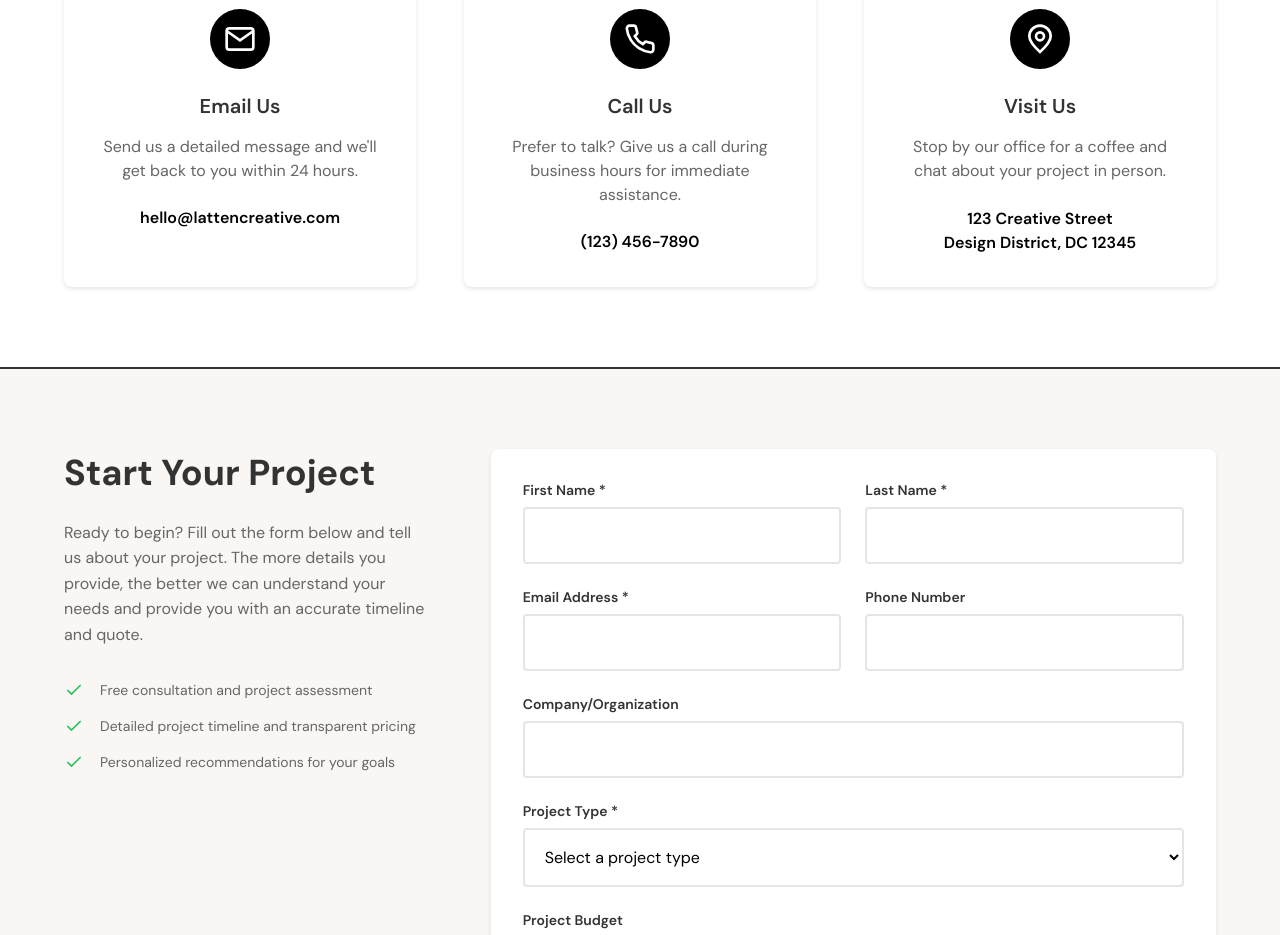
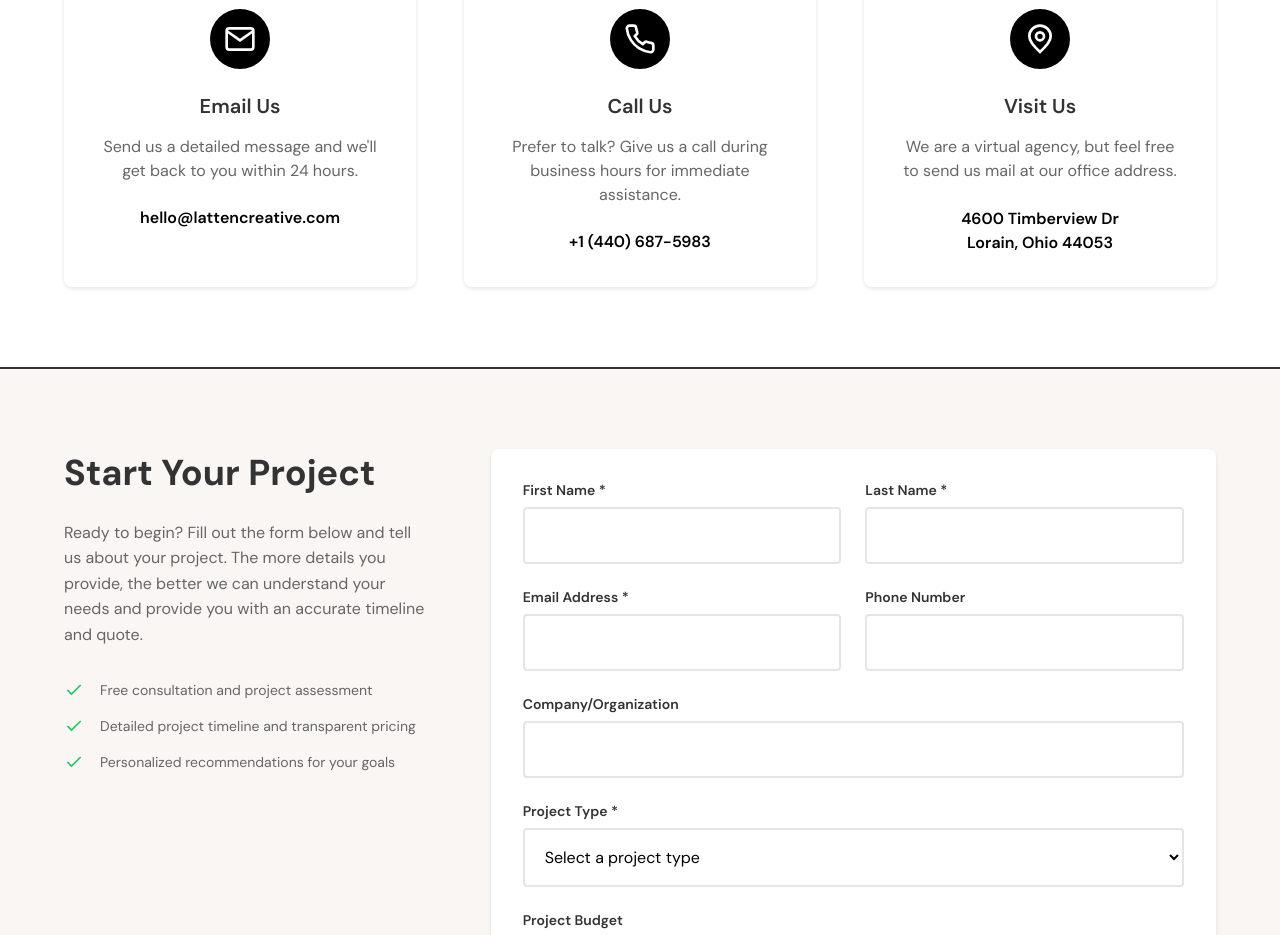
Before and after one commit to jamesl1500/lattencreative.com-3.0, a Next.js app in the folder website/: page /contact-us in a window 1280 px wide. Shown: the part 820-1755 px from the top of the page. Built offline with nearby package versions, Linux system fonts and the light colour scheme; a web font is replaced by a local one.

Commit message:
Static changes

```diff
--- /dev/null
+++ b/website/src/app/api/contact-us/route.ts
@@ -0,0 +1,51 @@
+import { NextRequest, NextResponse } from "next/server";
+
+export async function POST(request: NextRequest) {
+    try {
+    const data = await request.json();
+
+    // Here you can use services like:
+    // - Nodemailer with SMTP
+    // - SendGrid
+    // - Resend
+    // - Mailgun
+
+    // Example with fetch to a service like Resend:
+    const response = await fetch('https://api.resend.com/emails', {
+        method: 'POST',
+        headers: {
+        'Authorization': `Bearer ${process.env.RESEND_API_KEY}`,
+        'Content-Type': 'application/json',
+        },
+        body: JSON.stringify({
+        from: 'contact@lattencreative.com',
+        to: 'hello@lattencreative.com',
+        subject: `New Contact Form Submission - ${data.projectType}`,
+        html: `
+            <h2>New Contact Form Submission</h2>
+            <p><strong>Name:</strong> ${data.firstName} ${data.lastName}</p>
+            <p><strong>Email:</strong> ${data.email}</p>
+            <p><strong>Phone:</strong> ${data.phone}</p>
+            <p><strong>Company:</strong> ${data.company}</p>
+            <p><strong>Project Type:</strong> ${data.projectType}</p>
+            <p><strong>Budget:</strong> ${data.budget}</p>
+            <p><strong>Timeline:</strong> ${data.timeline}</p>
+            <p><strong>Message:</strong></p>
+            <p>${data.message}</p>
+        `,
+        }),
+    });
+
+    if (!response.ok) {
+        throw new Error('Failed to send email');
+    }
+
+    return NextResponse.json({ success: true });
+    } catch (error) {
+    console.error('Contact form error:', error);
+    return NextResponse.json(
+        { error: 'Failed to send message' },
+        { status: 500 }
+    );
+    }
+}
--- a/website/src/app/contact-us/page.tsx
+++ b/website/src/app/contact-us/page.tsx
@@ -104,8 +104,8 @@ export default function ContactUs() {
                   Prefer to talk? Give us a call during business hours for
                   immediate assistance.
                 </p>
-                <a href="tel:+1234567890" className="contact-link">
-                  (123) 456-7890
+                <a href="tel:+14406875983" className="contact-link">
+                  +1 (440) 687-5983
                 </a>
               </div>
 
@@ -125,13 +125,13 @@ export default function ContactUs() {
                 </div>
                 <h3>Visit Us</h3>
                 <p>
-                  Stop by our office for a coffee and chat about your project in
-                  person.
+                  We are a virtual agency, but feel free to send us mail at our
+                  office address.
                 </p>
                 <address className="contact-link">
-                  123 Creative Street
+                  4600 Timberview Dr
                   <br />
-                  Design District, DC 12345
+                  Lorain, Ohio 44053
                 </address>
               </div>
             </div>
@@ -376,7 +376,7 @@ export default function ContactUs() {
                 >
                   Send Us an Email
                 </a>
-                <a href="tel:+1234567890" className="btn btn-secondary">
+                <a href="tel:+14406875983" className="btn btn-secondary">
                   Call Now
                 </a>
               </div>
```
